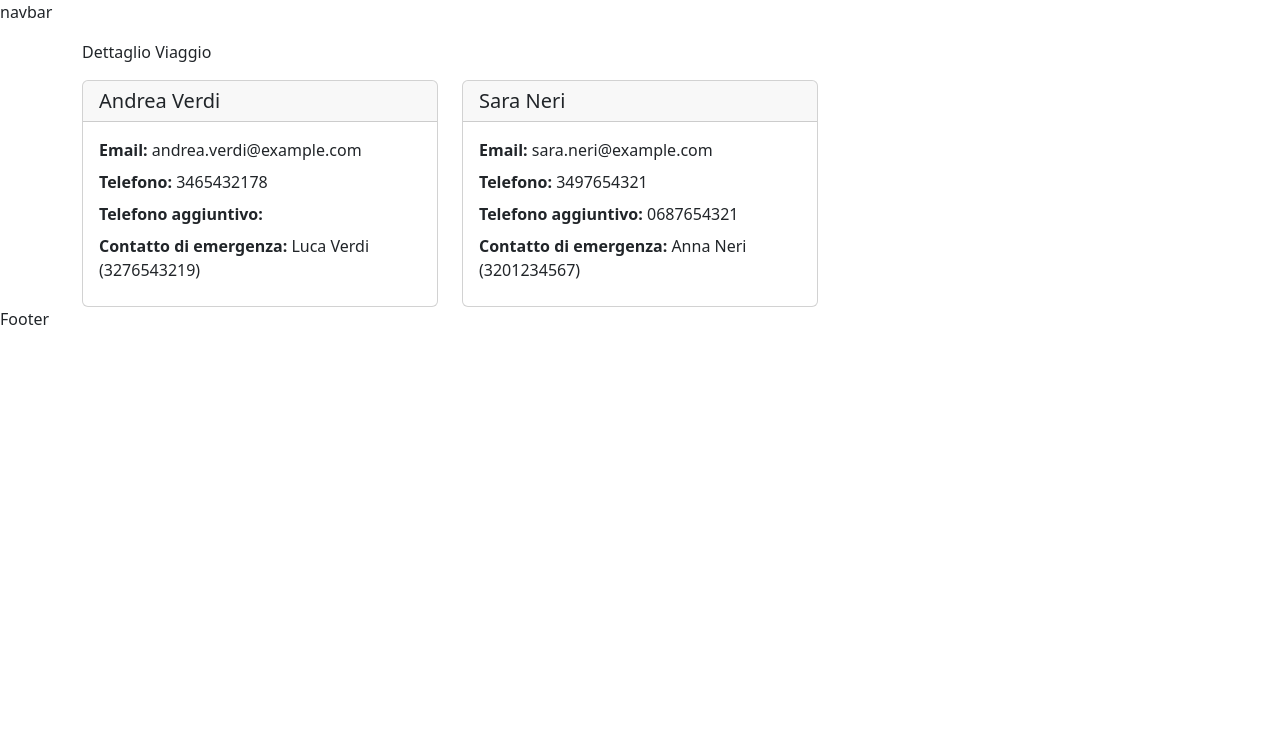
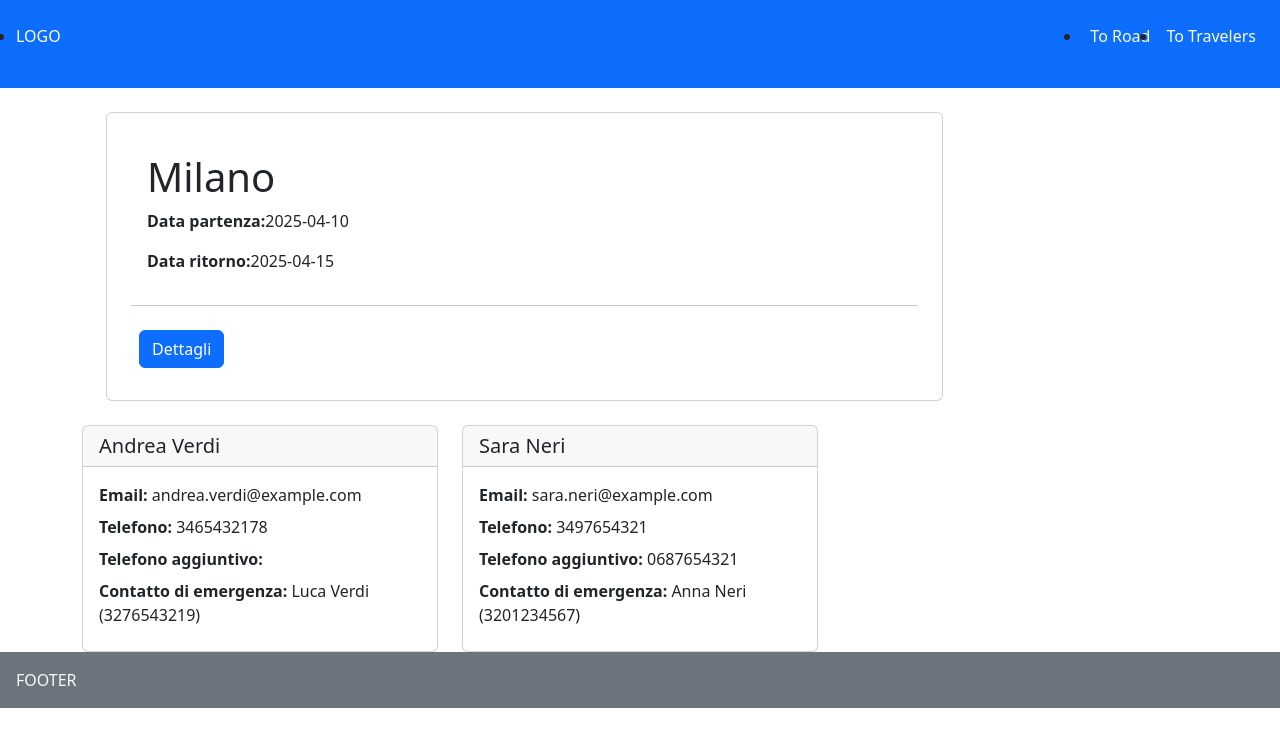
Before and after one commit to alessiotegoni/sac-project, a React (Vite) app: page /trip/1 in a window 1280 px wide. Shown: the top 746 px of the page. Built offline with nearby package versions, Linux system fonts and the light colour scheme.

Commit message:
ADD navbar, footer and trip components

```diff
--- a/src/components/Trip.jsx
+++ b/src/components/Trip.jsx
@@ -1,7 +1,30 @@
-export default function Trip() {
+import { Link } from 'react-router';
+
+export default function Trip({ viaggi }) {
+    const { luogo, dataInizio, dataFine, id } = viaggi;
     return (
         <>
-            <p>Trip</p>
+            <section className="card p-4 w-75 d-flex justify-center m-4">
+                <div className="card-body">
+                    <h1 className="card-title">{luogo}</h1>
+                    <p className="card-text">
+                        <strong>Data partenza:</strong>
+                        {dataInizio}
+                    </p>
+                    <p className="card-text">
+                        <strong>Data ritorno:</strong>
+                        {dataFine}
+                    </p>
+                </div>
+                <hr />
+                <div>
+                    <Link to={`/trip/${id}`}>
+                        <button className="btn btn-primary m-2">
+                            Dettagli
+                        </button>
+                    </Link>
+                </div>
+            </section>
         </>
     );
 }
--- a/src/layouts/Footer.jsx
+++ b/src/layouts/Footer.jsx
@@ -1,7 +1,7 @@
 export default function Footer() {
     return (
         <>
-            <p>Footer</p>
+            <div className="p-3 bg-secondary text-light">FOOTER</div>
         </>
     );
 }
--- a/src/layouts/Navbar.jsx
+++ b/src/layouts/Navbar.jsx
@@ -1,7 +1,34 @@
+import { NavLink } from 'react-router';
+
 export default function Navbar() {
     return (
-        <>
-            <p>navbar</p>
-        </>
+        <div className="p-3 bg-primary">
+            <ul className="d-flex align-items-center px-0">
+                <li className="me-auto">
+                    <NavLink
+                        to="/"
+                        className="link-offset-2 link-underline link-underline-opacity-0 text-light"
+                    >
+                        LOGO
+                    </NavLink>
+                </li>
+                <li className="p-2">
+                    <NavLink
+                        to="/"
+                        className="link-offset-2 link-underline link-underline-opacity-0 text-light icon-link-hover link-body-emphasis link-offset-2 link-underline-opacity-25 link-underline-opacity-75-hover"
+                    >
+                        To Road
+                    </NavLink>
+                </li>
+                <li className="p-2">
+                    <NavLink
+                        to="#"
+                        className="link-offset-2 link-underline link-underline-opacity-0 text-light icon-link icon-link-hover link-body-emphasis link-offset-2 link-underline-opacity-25 link-underline-opacity-75-hover"
+                    >
+                        To Travelers
+                    </NavLink>
+                </li>
+            </ul>
+        </div>
     );
 }
--- a/src/pages/TripDetail.jsx
+++ b/src/pages/TripDetail.jsx
@@ -1,6 +1,7 @@
 import { useParams } from 'react-router';
 import viaggi from '../data/data';
 import User from '../components/User';
+import Trip from '../components/Trip';
 
 export default function TripDetail() {
     const { id } = useParams();
@@ -8,7 +9,9 @@ export default function TripDetail() {
 
     return (
         <>
-            <p>Dettaglio Viaggio</p>
+            <div>
+                <Trip viaggi={viaggi[id]}></Trip>
+            </div>
             <div className="row row-cols-1 row-cols-md-2 row-cols-lg-3 g-4">
                 {viaggi[id].partecipanti.map((partecipante) => {
                     console.log(partecipante);
```
